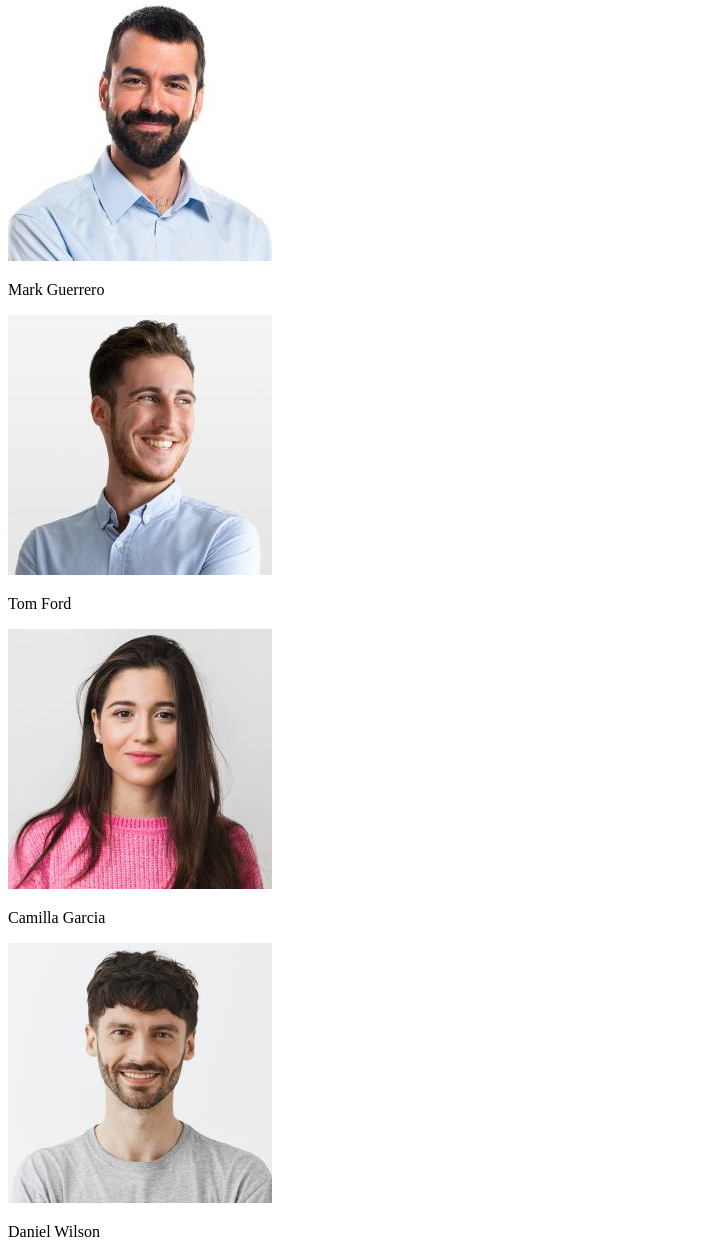
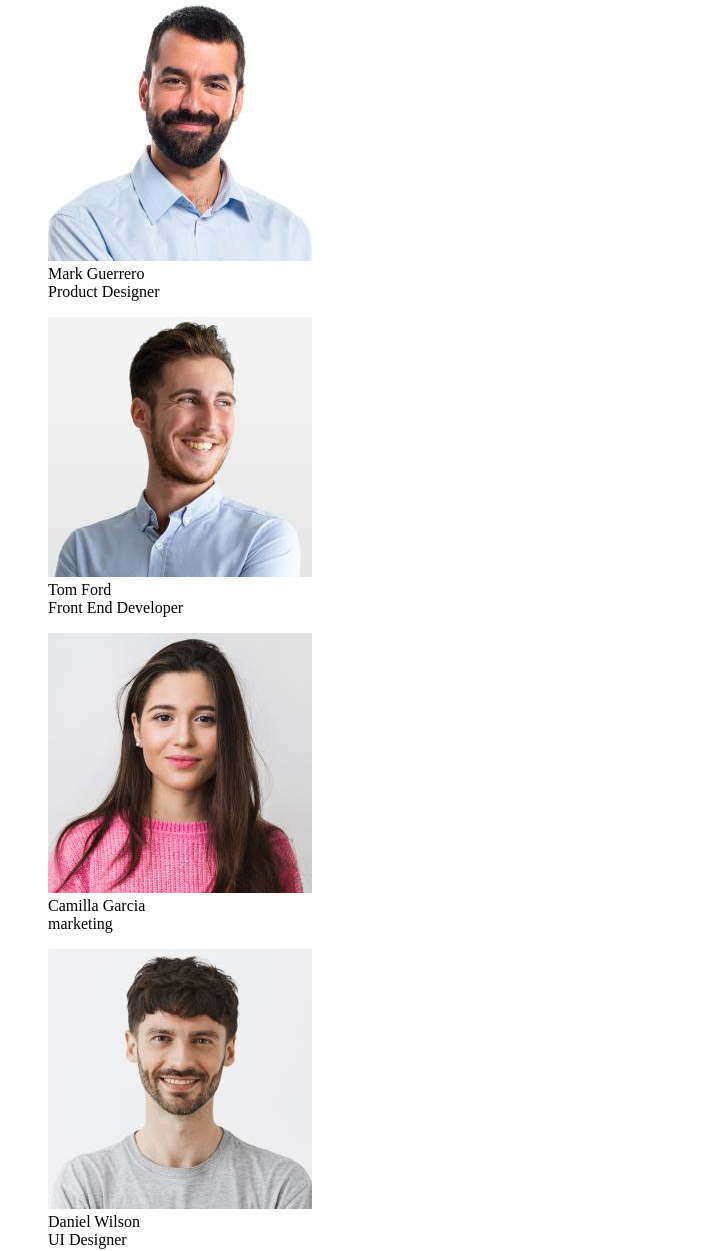
Before and after one commit to johnpaulo27/hmtlncss-001, a plain HTML site: page index.html in a window 1280 px wide. Shown: the part 977-2228 px from the top of the page, without its empty margins (0-713 px from the left). Drawn offline with Linux system fonts and the light colour scheme.

Commit message:
Revised HM001-02

```diff
--- a/index.html
+++ b/index.html
@@ -63,20 +63,29 @@
 
     <section class="our team">
         <h3>Our team</h3>
-        <img src="img.jpg/Mark.jpg" alt="mark guerrero" />
-        <p>Mark Guerrero</p>
-        <img src="img.jpg/Tom.jpg" alt="tom ford" />
-        <P>Tom Ford</P>
-        <img src="img.jpg/Camilla.jpg" alt="camilla garcia" />
-        <p>Camilla Garcia</p>
-        <img src="img.jpg/Daniel.jpg" alt="daniel wilson" />
-        <p>Daniel Wilson</p>
+        <figure><img src="img.jpg/Mark.jpg" alt="mark guerrero" />
+            <figcaption>Mark Guerrero<br>
+                Product Designer
+            </figcaption></figure>
+        <figure><img src="img.jpg/Tom.jpg" alt="tom ford" />
+            <figcaption>Tom Ford<br>
+                Front End Developer
+            </figcaption></figure>
+        <figure><img src="img.jpg/Camilla.jpg" alt="camilla garcia" />
+            <figcaption>Camilla Garcia<br>
+            marketing
+            </figcaption></figure>
+        <figure><img src="img.jpg/Daniel.jpg" alt="daniel wilson" />
+            <figcaption>Daniel Wilson<br>
+                UI Designer
+            </figcaption></figure>
         </section>
     </main>
 </body>
 
 <!-- footer -->
 <footer>
+
     <img src="img.jpg/Logo (2).jpg" />
         <p>Increase the flow of customers and sales for your business with digital marketing & growth solutions.</p>
 </footer>
```
